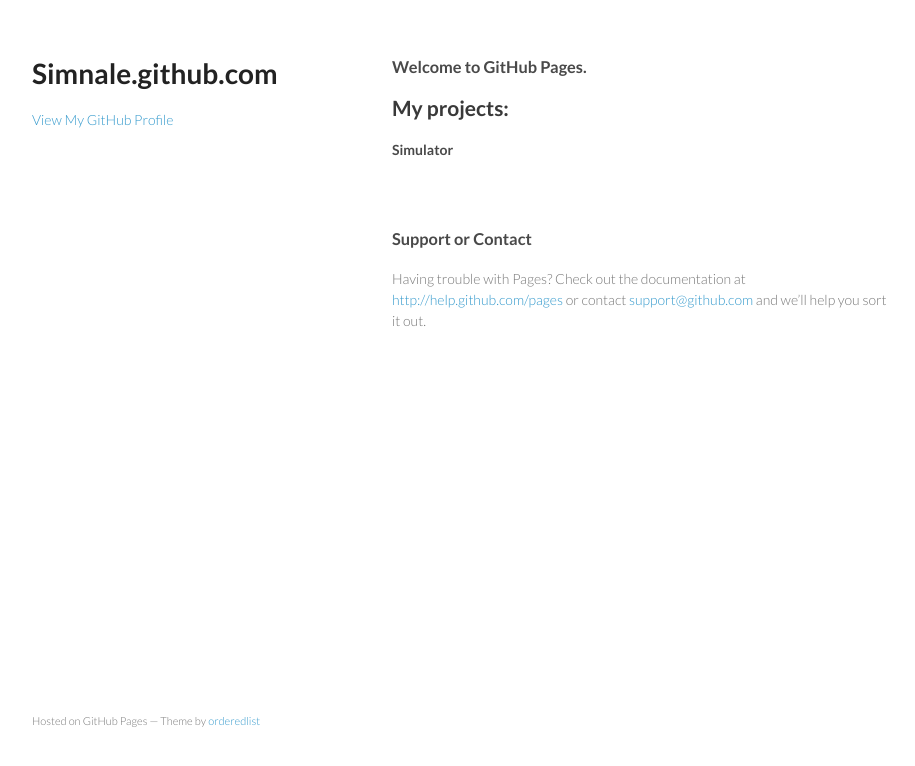
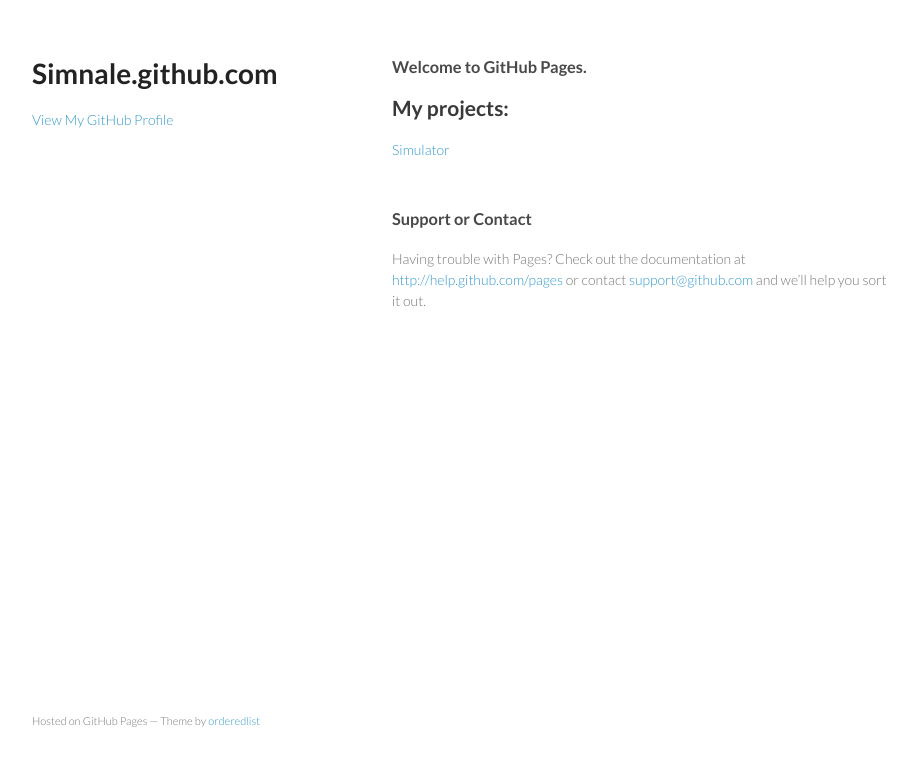
Before and after one commit to simnale/simnale.github.com, a plain HTML site: page index.html in a window 1280 px wide. Shown: the whole page, without its empty margins (178-1093 px from the left). Drawn offline with Linux system fonts and the light colour scheme.

Commit message:
Update index.html

```diff
--- a/index.html
+++ b/index.html
@@ -28,7 +28,7 @@
 
 <section>
 <h2>My projects:</h2>
-<a href="http://simnale.github.com/simulator/"><h4>Simulator</h4></a>
+<a href="http://simnale.github.com/simulator/"><span>Simulator<span></a>
 </section>
 
 <h3>Support or Contact</h3>
```
